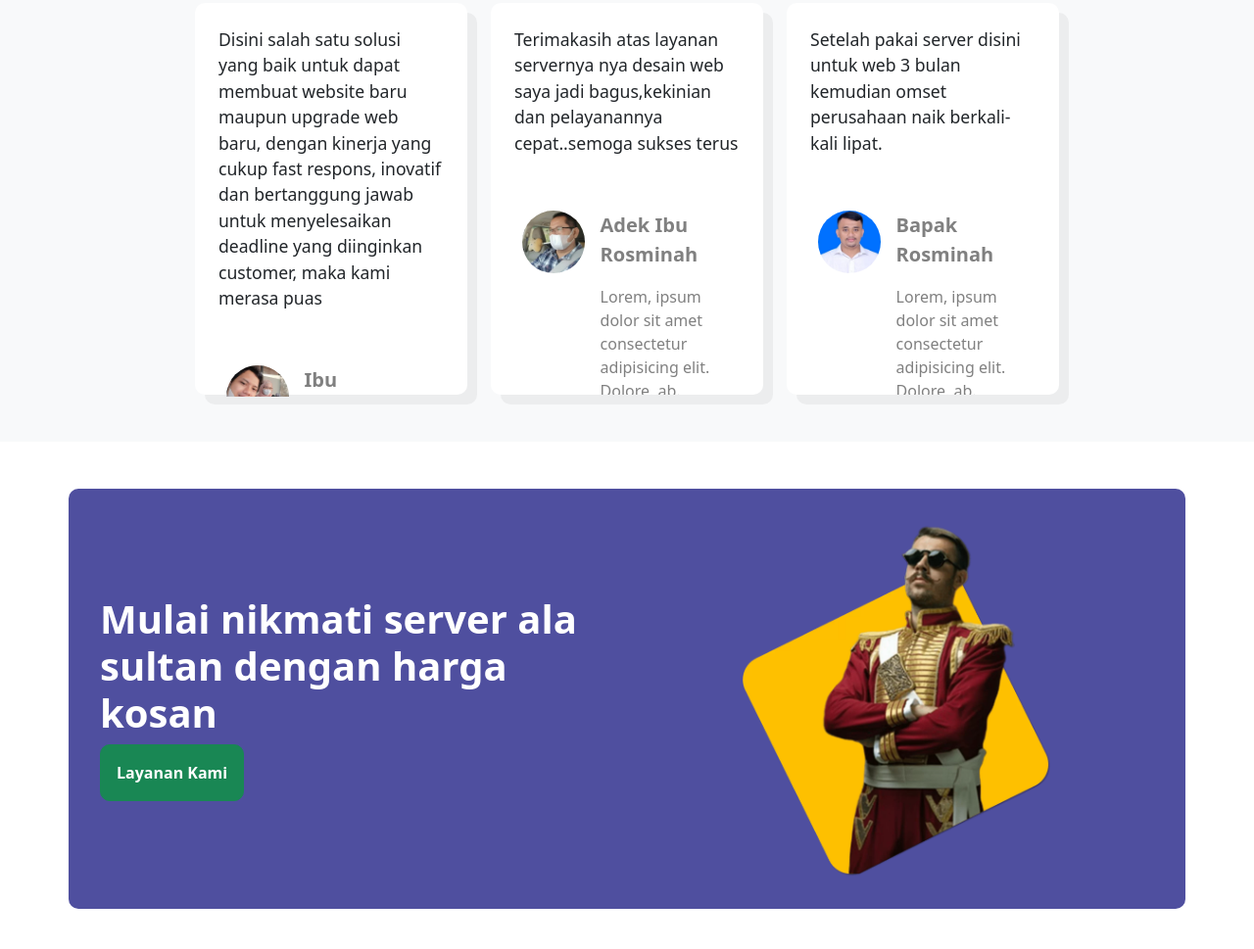
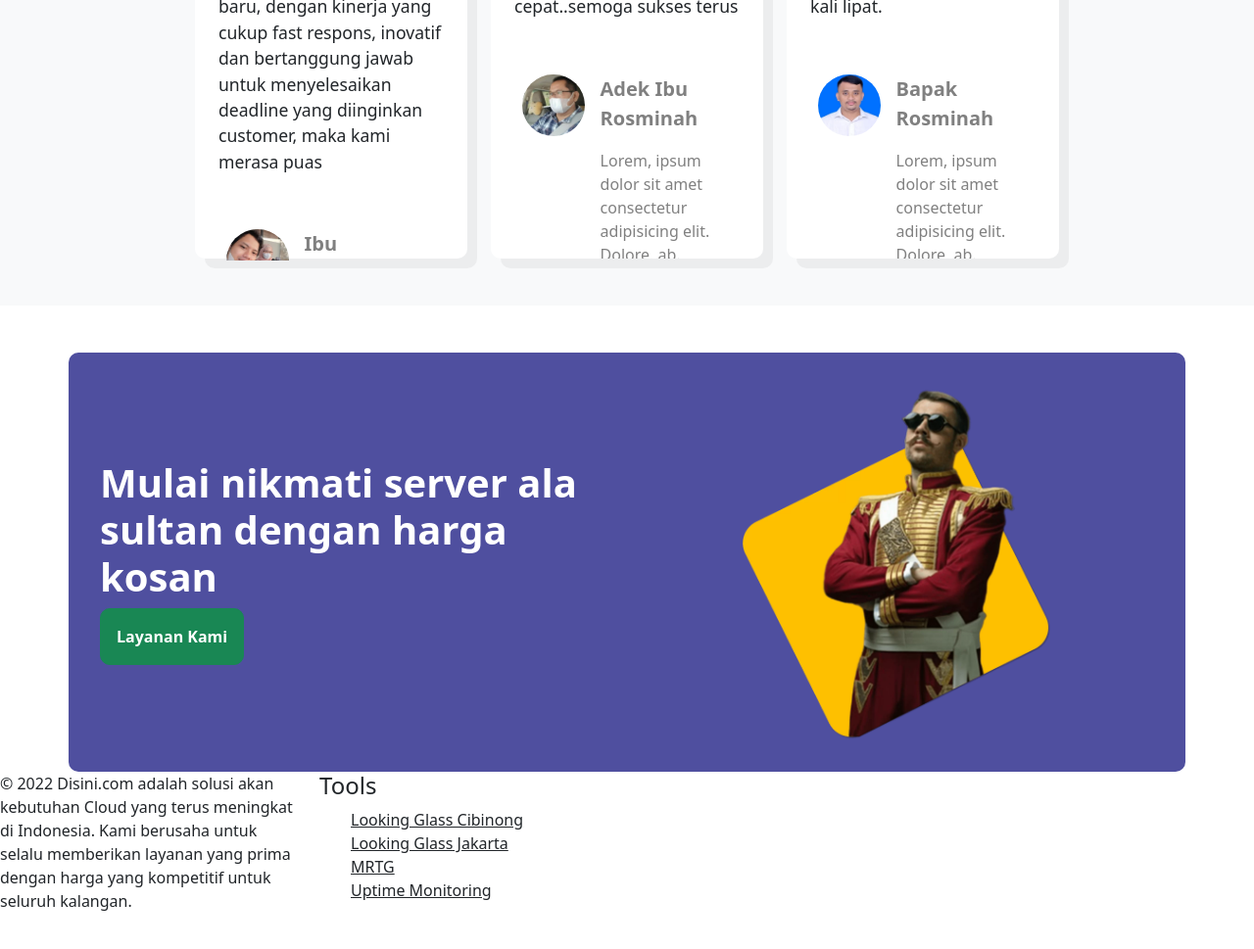
Before and after one commit to justnotiyann/FRONT-END-BOOTSTRAP, a website: page index.html in a window 1280 px wide. Shown: the part 2497-3466 px from the top of the page at 98% size. Drawn offline with nearby package versions, Linux system fonts and the light colour scheme.

Commit message:
footer time !

```diff
--- a/css/style.css
+++ b/css/style.css
@@ -12,7 +12,6 @@ a {
 
 main .layanan_kami .card-layanan {
   padding: 2em;
-  border: 1px solid rgba(0, 0, 0, 0.432);
   border-radius: 10px;
   box-shadow: 5px 10px rgba(0, 0, 0, 0.048);
   transition: all 0.6s ease-in-out; }
@@ -40,3 +39,6 @@ main .nikmati {
   main .nikmati button {
     padding: 1em;
     border-radius: 10px; }
+
+main footer ul {
+  list-style-type: none; }
--- a/index.html
+++ b/index.html
@@ -83,8 +83,8 @@
                         <h1 class="fw-bold">Layanan Kami</h1>
                         <p class="fw-bold">Harga Kosan Kualitas Sultan</p>
                     </div>
-                    <div class="row justify-content-center align-items-baseline">
-                        <div class="col-lg-3">
+                    <div class="row justify-content-center align-items-center">
+                        <div class="col-4">
                             <div class="card card-layanan mr-2">
                                 <div class="card-head d-flex justify-content-center align-items-center">
                                     <img src="./public/images/layanan/Server-1.png" alt="" width="50%">
@@ -99,7 +99,7 @@
                                 </div>
                             </div>
                         </div>
-                        <div class="col-lg-3">
+                        <div class="col-4">
                             <div class="card card-layanan mr-2">
                                 <div class="card-head d-flex justify-content-center align-items-center">
                                     <img src="./public/images/layanan/vcpu (1).webp" alt="" width="50%">
@@ -114,7 +114,7 @@
                                 </div>
                             </div>
                         </div>
-                        <div class="col-lg-3">
+                        <div class="col-4">
                             <div class="card card-layanan mr-2">
                                 <div class="card-head d-flex justify-content-center align-items-center">
                                     <img src="./public/images/layanan/Server-Ujian-Online.png" alt="" width="50%">
@@ -251,6 +251,28 @@
                 </div>
             </div>
         </div>
+
+        <!-- footer -->
+        <footer>
+            <div class="row">
+                <div class="col-3">
+                    © 2022 Disini.com adalah solusi akan kebutuhan Cloud yang terus meningkat di Indonesia. Kami
+                    berusaha untuk selalu memberikan layanan yang prima dengan harga yang kompetitif untuk seluruh
+                    kalangan.
+                </div>
+                <div class="col-3">
+                    <h4>Tools</h4>
+                    <ul>
+                        <li><a href="">Looking Glass Cibinong</a></li>
+                        <li><a href="">Looking Glass Jakarta</a></li>
+                        <li><a href="">MRTG</a></li>
+                        <li><a href="">Uptime Monitoring</a></li>
+                    </ul>
+                </div>
+                <div class="col-3"></div>
+                <div class="col-3"></div>
+            </div>
+        </footer>
     </main>
 
 </body>
```
